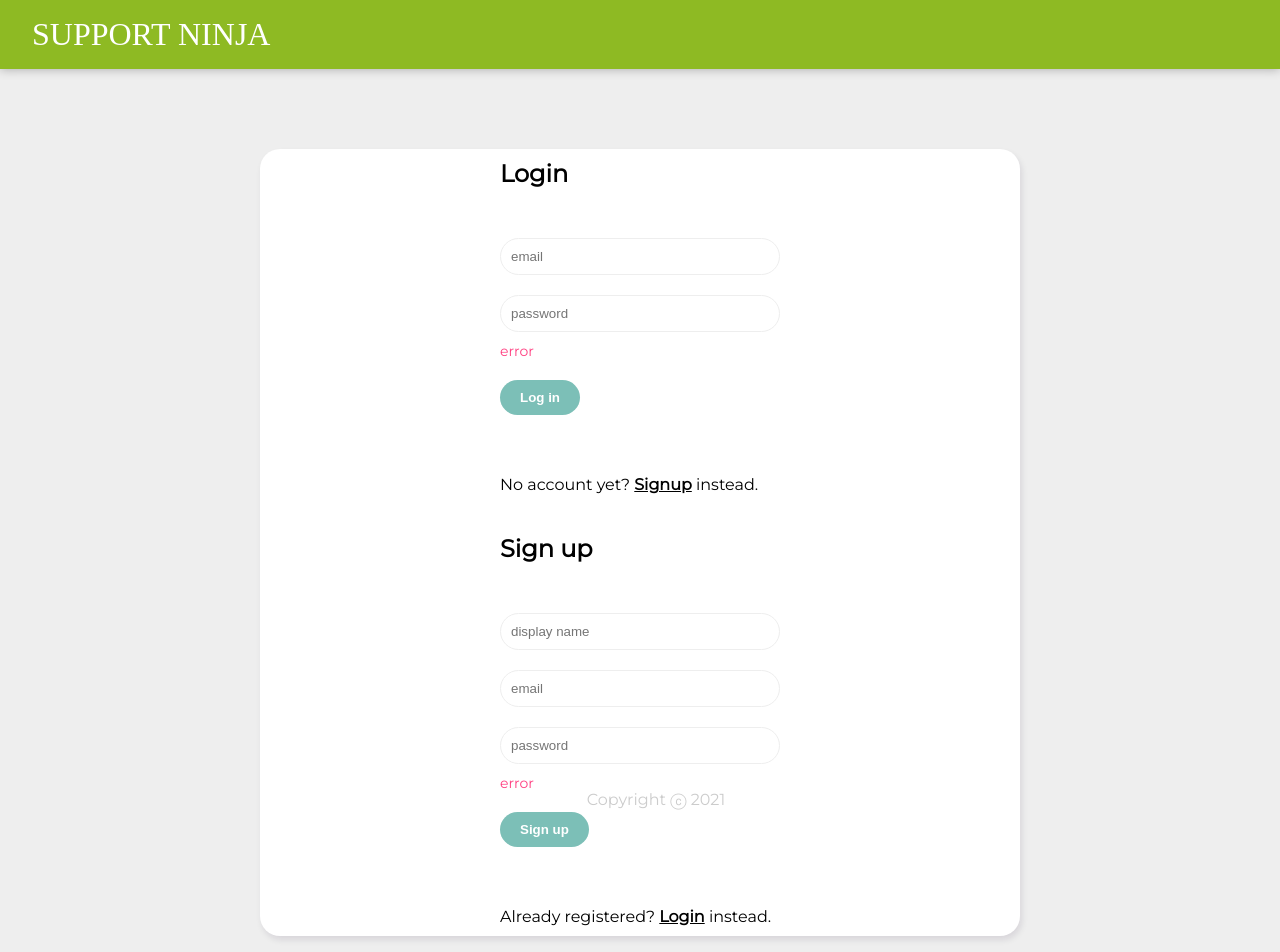
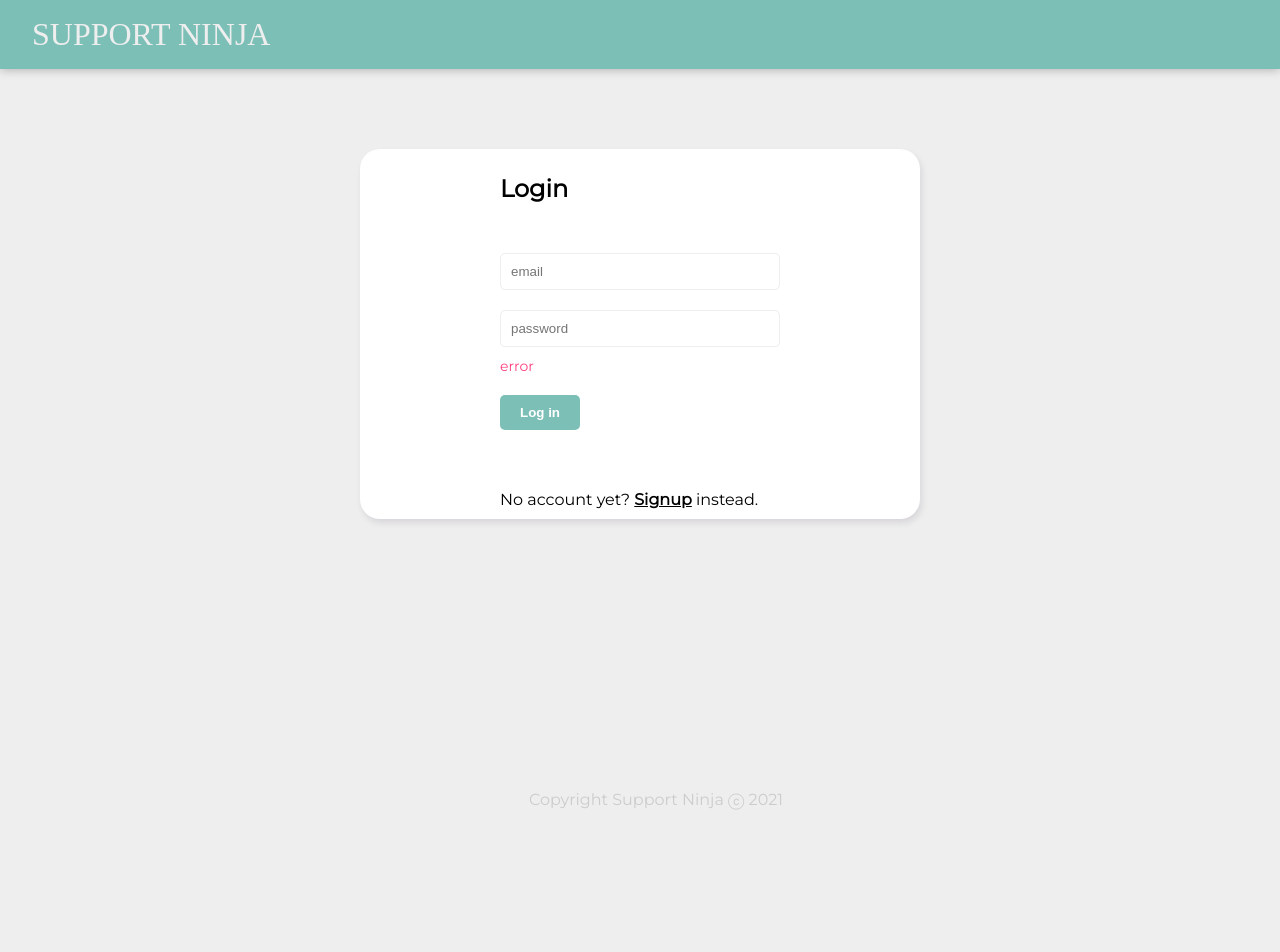
Before and after one commit to Hr-Boesen/video-support-react, a React (Create React App) app: page / in a window 1280 px wide. Shown: the top 952 px of the page. After the commit the page ends 819 px from the top, so only its background shows below. Built offline with nearby package versions, Linux system fonts and the light colour scheme; a web font is replaced by a local one.

Commit message:
Login and Sign Buttons are reactive, Architecture for login back-end

```diff
--- a/public/styles.css
+++ b/public/styles.css
@@ -12,14 +12,14 @@
   }
 
   header {
-    background-color: #8EBA23;
+    background-color: #7CBFB7;
     margin: auto -16px;
     padding: 16px 32px;
     box-shadow: 0 0 10px 0 rgba(0, 0, 0, 0.3);
   }
 
   header h1 {
-    color: #fff;
+    color: #eee;
     font-family: "McLaren", cursive;
     font-weight: 200;
   }
@@ -37,9 +37,9 @@
   }
 
   /*
-  7CBFB7 - light blue
-  FCE21F - yellow
-  4EA32B - another green
+  #7CBFB7 - light blue
+  #FCE21F - yellow
+  #4EA32B - another green
   #8EBA23 - green
 
 
@@ -55,6 +55,10 @@
     margin: 20px auto;
     padding: 10px;
   }
+
+  h2{
+    padding-top: 25px;
+  }
   .welcome label {
     display: block;
     margin: 20px 0 10px;
@@ -62,7 +66,7 @@
   .welcome input {
     width: 100%;
     padding: 10px;
-    border-radius: 20px;
+    border-radius: 5px;
     border: 1px solid #eee;
     outline: none;
     color: #999;
@@ -79,7 +83,7 @@
 
   .container {
     width: 90%;
-    max-width: 760px;
+    max-width: 560px;
     margin: 80px auto;
     border-radius: 20px;
     box-shadow: 2px 4px 6px rgba(28, 6, 49, 0.1);
@@ -95,6 +99,6 @@
     color: white;
     font-weight: bold;
     border: 0;
-    border-radius: 20px;
+    border-radius: 5px;
     padding: 10px 20px;
   }
--- a/src/Footer.jsx
+++ b/src/Footer.jsx
@@ -4,7 +4,7 @@ function Footer() {
   const year = new Date().getFullYear();
   return (
     <footer>
-      <p>Copyright ⓒ {year}</p>
+      <p>Copyright Support Ninja ⓒ {year}</p>
     </footer>
   );
 }
--- a/src/LoginForm.jsx
+++ b/src/LoginForm.jsx
@@ -2,7 +2,7 @@ import React from 'react';
 
 
 
-function LoginForm(){
+function LoginForm(props){
 
 
     return (
@@ -10,7 +10,9 @@ function LoginForm(){
         <input type="email" required placeholder="email"/>
         <input type="password" required placeholder="password"/>
         <div class="error">error</div>
-        <button>Log in</button>
+        <button onClick={(e) => {
+          e.preventDefault();
+          props.onEnterSupportNinja()}}>Log in</button>
         </form>
       );
 
--- a/src/SignupForm.jsx
+++ b/src/SignupForm.jsx
@@ -2,7 +2,12 @@ import React from 'react';
 
 
 
-function SignupForm(){
+function SignupForm(props){
+
+  const onSignUpSupportNinja = (e) => {
+    e.preventDefault();
+    props.onSignUpSupportNinja()
+  }
 
 
     return (
@@ -11,7 +16,7 @@ function SignupForm(){
       <input type="email" required placeholder="email" />
       <input type="password" required placeholder="password" />
       <div class="error"> error </div>
-      <button>Sign up</button>
+      <button onClick = {onSignUpSupportNinja}>Sign up</button>
       </form>
       );
 
--- a/src/Welcome.jsx
+++ b/src/Welcome.jsx
@@ -1,23 +1,43 @@
-import React from 'react';
+import React, {useState} from "react";
 import LoginForm from './LoginForm'
 import SignupForm from './SignupForm'
 
 
+
 function App(){
+
+  const [showLogin, setLogin] = useState(true)
+
+
+  const changeLoginSignUp =() => {
+
+    setLogin(!showLogin);
+  }
+
+  const enterSupportNinja = () => {
+    alert("Entered Support Ninja")
+  }
+
+
+  const signUpSupportNinja = () => {
+    alert("Sign Up Support Ninja")
+  }
+
 
 
     return (
-        <div class="welcome container">
+      <div class="welcome container">
+        {showLogin === true && <div>
         <div>
           <h2>Login</h2>
-          <LoginForm />
-          <p>No account yet? <span>Signup</span> instead.</p>
-        </div>
-        <div>
+          <LoginForm onEnterSupportNinja = {enterSupportNinja} />
+          <p>No account yet? <span onClick={changeLoginSignUp}>Signup</span> instead.</p>
+        </div> </div>}
+        {showLogin === false &&  <div>
           <h2>Sign up</h2>
-          <SignupForm />
-          <p>Already registered? <span>Login</span> instead.</p>
-        </div>
+          <SignupForm onSignUpSupportNinja = {signUpSupportNinja} />
+          <p>Already registered? <span onClick={changeLoginSignUp}>Login</span> instead.</p>
+        </div>}
         </div>
       );
 
```
Also changed, not shown: 2 other files (tests, documents, lock files or other folders).
